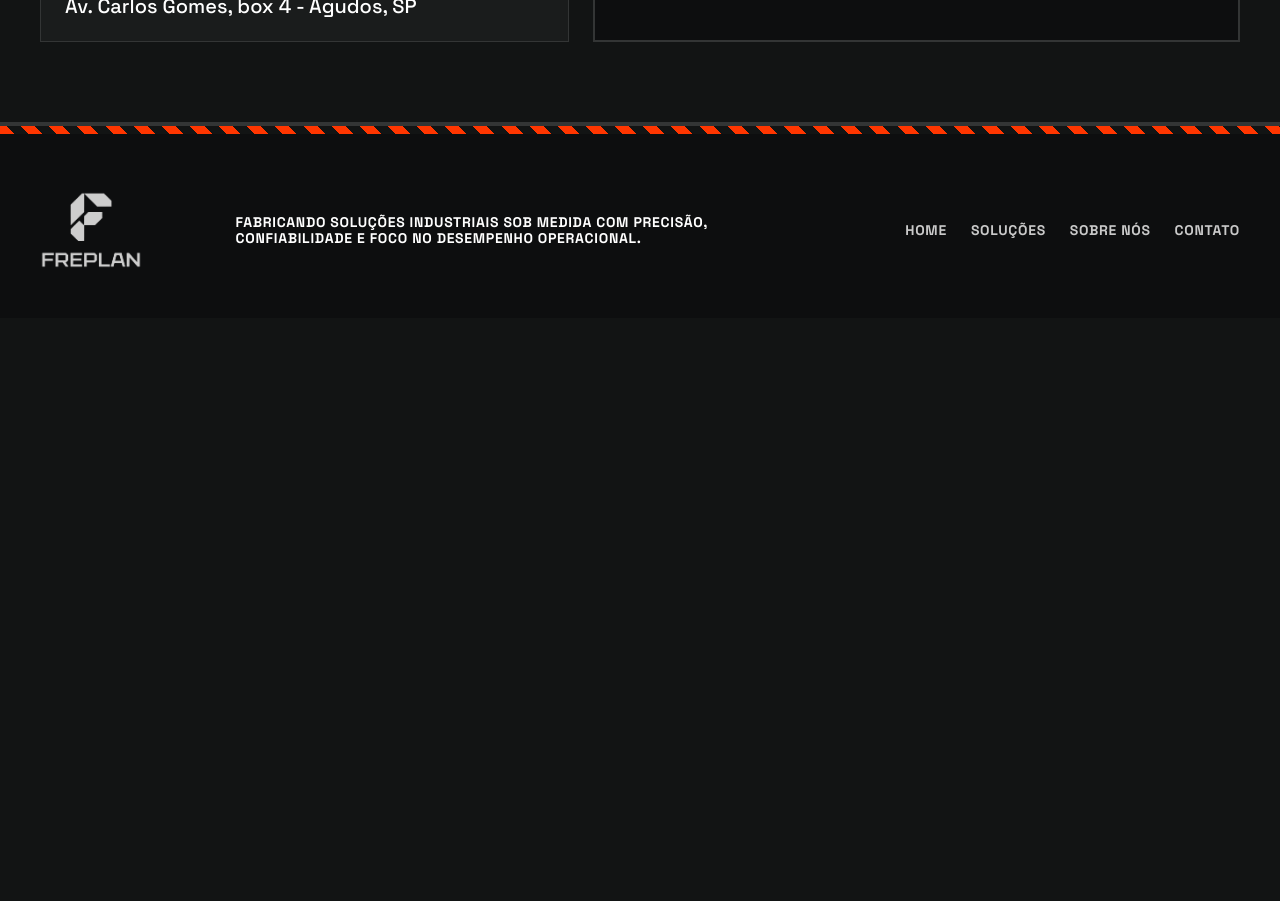
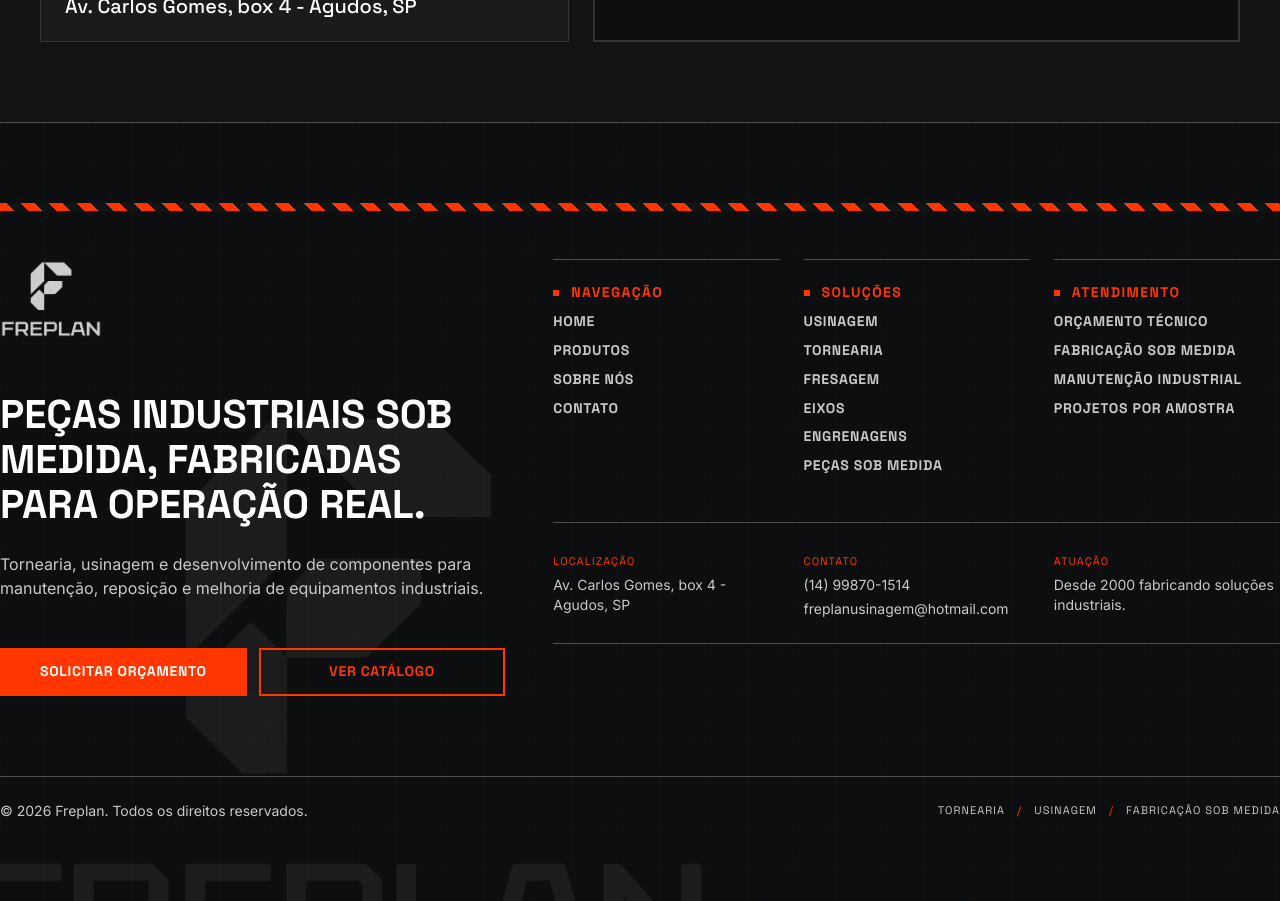
Before and after one commit to xzmuh/freplan, a React (Vite) app: page /#/contact in a window 1280 px wide. Shown: the part 1400-2301 px from the top of the page. Before the commit the page ends 1718 px from the top, so only its background shows below. Built offline with nearby package versions, Linux system fonts and the light colour scheme.

Commit message:
melhorias

```diff
--- a/src/components/Footer.jsx
+++ b/src/components/Footer.jsx
@@ -1,26 +1,150 @@
 import { Link } from 'react-router-dom';
+
+const navGroups = [
+  {
+    title: 'Navegação',
+    links: [
+      ['Home', '/'],
+      ['Produtos', '/products'],
+      ['Sobre nós', '/about'],
+      ['Contato', '/contact'],
+    ],
+  },
+  {
+    title: 'Soluções',
+    links: [
+      ['Usinagem', '/products'],
+      ['Tornearia', '/products'],
+      ['Fresagem', '/products'],
+      ['Eixos', '/products'],
+      ['Engrenagens', '/products'],
+      ['Peças sob medida', '/products'],
+    ],
+  },
+  {
+    title: 'Atendimento',
+    links: [
+      ['Orçamento técnico', '/contact'],
+      ['Fabricação sob medida', '/products'],
+      ['Manutenção industrial', '/products'],
+      ['Projetos por amostra', '/products'],
+    ],
+  },
+];
 
 export default function Footer() {
   const assetBase = import.meta.env.BASE_URL;
+  const year = new Date().getFullYear();
 
   return (
-    <footer className="bg-surface-container-lowest w-full mt-auto border-t-4 border-surface-container-highest flex flex-col md:flex-row justify-between items-center px-margin py-lg gap-md relative overflow-hidden">
-      <div className="absolute top-0 left-0 hazard-stripes-primary h-2 w-full"></div>
-      <Link to="/" className="pt-4 transition-opacity hover:opacity-85" aria-label="Freplan - Home">
+    <footer className="relative mt-auto overflow-hidden border-t border-outline-variant bg-surface-container-lowest">
+      <div className="absolute inset-0 technical-grid-soft opacity-45"></div>
       <img
-          className="h-16 w-auto max-w-[210px] object-contain md:h-20"
+        aria-hidden="true"
+        className="absolute bottom-[-38px] left-[-24px] w-[92vw] opacity-[0.035] grayscale sm:bottom-[-90px] sm:left-[-42px] sm:w-[min(72vw,760px)] sm:opacity-[0.075]"
+        src={`${assetBase}img/brand/freplan-logotipo.png`}
+        alt=""
+      />
+      {/* <img
+        aria-hidden="true"
+        className="absolute right-[max(24px,8vw)] top-1/2 hidden w-[min(24vw,320px)] -translate-y-1/2 opacity-[0.08] lg:block"
+        src={`${assetBase}img/brand/freplan-simbolo.png`}
+        alt=""
+      /> */}
+
+      <div className="relative mx-auto max-w-7xl px-margin py-xl md:px-0">
+        <div className="hazard-stripes-primary mb-lg h-2 w-full"></div>
+
+        <div className="grid grid-cols-1 gap-lg lg:grid-cols-12 lg:items-start">
+          <div className="lg:col-span-5">
+            <Link to="/" className="inline-flex transition-opacity hover:opacity-85" aria-label="Freplan - Home">
+              <img
+                className="h-16 w-auto max-w-[220px] object-contain md:h-20"
                 src={`${assetBase}img/brand/freplan-logotipo.png`}
                 alt="Freplan"
               />
             </Link>
-      <div className="font-label-bold text-label-bold uppercase text-secondary text-center md:text-left pt-4 max-w-xl">
-        Fabricando soluções industriais sob medida com precisão, confiabilidade e foco no desempenho operacional.
+
+            <h2 className="mt-lg max-w-xl font-headline-lg text-headline-lg uppercase text-secondary">
+              Peças industriais sob medida, fabricadas para operação real.
+            </h2>
+            <p className="mt-md max-w-xl font-body-md text-body-md text-light-gray">
+              Tornearia, usinagem e desenvolvimento de componentes para manutenção, reposição e melhoria de equipamentos industriais.
+            </p>
+
+            <div className="mt-lg grid grid-cols-1 gap-sm sm:grid-cols-2">
+              <a
+                className="flex min-h-12 items-center justify-center bg-primary px-md py-sm font-label-bold text-label-bold uppercase text-white transition-all hover:bg-white hover:text-black active:scale-[0.98]"
+                href="https://wa.me/5514998701514?text=Ol%C3%A1%2C%20gostaria%20de%20solicitar%20um%20or%C3%A7amento%20t%C3%A9cnico%20com%20a%20Freplan."
+                target="_blank"
+                rel="noreferrer"
+              >
+                Solicitar orçamento
+              </a>
+              <Link
+                className="flex min-h-12 items-center justify-center border-2 border-primary px-md py-sm font-label-bold text-label-bold uppercase text-primary transition-all hover:bg-primary hover:text-white active:scale-[0.98]"
+                to="/products"
+              >
+                Ver catálogo
+              </Link>
             </div>
-      <div className="flex flex-wrap justify-center gap-md pt-4">
-        <Link to="/" className="text-light-gray hover:text-secondary font-label-bold text-label-bold uppercase transition-colors">Home</Link>
-        <Link to="/products" className="text-light-gray hover:text-secondary font-label-bold text-label-bold uppercase transition-colors">Soluções</Link>
-        <Link to="/about" className="text-light-gray hover:text-secondary font-label-bold text-label-bold uppercase transition-colors">Sobre nós</Link>
-        <Link to="/contact" className="text-light-gray hover:text-secondary font-label-bold text-label-bold uppercase transition-colors">Contato</Link>
+          </div>
+
+          <div className="lg:col-span-7">
+            <div className="grid grid-cols-1 gap-md md:grid-cols-3">
+              {navGroups.map((group) => (
+                <div key={group.title} className="border-t border-outline-variant pt-md">
+                  <div className="mb-sm flex items-center gap-sm">
+                    <span className="h-1.5 w-1.5 bg-primary"></span>
+                    <h3 className="font-label-bold text-label-bold uppercase tracking-widest text-primary">{group.title}</h3>
+                  </div>
+                  <nav className="flex flex-col gap-sm">
+                    {group.links.map(([label, to]) => (
+                      <Link
+                        key={label}
+                        className="font-label-bold text-label-bold uppercase text-light-gray transition-colors hover:text-secondary"
+                        to={to}
+                      >
+                        {label}
+                      </Link>
+                    ))}
+                  </nav>
+                </div>
+              ))}
+            </div>
+
+            <div className="mt-lg grid grid-cols-1 gap-md border-y border-outline-variant py-md md:grid-cols-3">
+              <div>
+                <span className="font-label-bold text-[11px] uppercase tracking-widest text-primary">Localização</span>
+                <p className="mt-xs font-body-md text-sm text-light-gray">Av. Carlos Gomes, box 4 - Agudos, SP</p>
+              </div>
+              <div>
+                <span className="font-label-bold text-[11px] uppercase tracking-widest text-primary">Contato</span>
+                <a className="mt-xs block font-body-md text-sm text-light-gray transition-colors hover:text-secondary" href="https://wa.me/5514998701514" target="_blank" rel="noreferrer">
+                  (14) 99870-1514
+                </a>
+                <a className="mt-xs block font-body-md text-sm text-light-gray transition-colors hover:text-secondary" href="mailto:[EMAIL_ADDRESS]" target="_blank" rel="noreferrer">
+                  freplanusinagem@hotmail.com
+                </a>
+              </div>
+              <div>
+                <span className="font-label-bold text-[11px] uppercase tracking-widest text-primary">Atuação</span>
+                <p className="mt-xs font-body-md text-sm text-light-gray">Desde 2000 fabricando soluções industriais.</p>
+              </div>
+            </div>
+          </div>
+        </div>
+
+        <div className="mt-xl flex flex-col gap-sm border-t border-outline-variant pt-md md:flex-row md:items-center md:justify-between">
+          <p className="font-body-md text-sm text-light-gray">© {year} Freplan. Todos os direitos reservados.</p>
+          <div className="flex flex-wrap gap-sm font-label-bold text-[11px] uppercase tracking-widest text-light-gray">
+            <span>Tornearia</span>
+            <span className="text-primary">/</span>
+            <span>Usinagem</span>
+            <span className="text-primary">/</span>
+            <span>Fabricação sob medida</span>
+          </div>
+        </div>
       </div>
     </footer>
   );
--- a/src/pages/Home.jsx
+++ b/src/pages/Home.jsx
@@ -5,11 +5,13 @@ export default function Home() {
     <>
       <section className="relative min-h-[calc(100dvh-72px)] md:min-h-[calc(100dvh-88px)] flex items-center overflow-hidden py-[clamp(40px,8dvh,88px)]">
         <div className="absolute inset-0 z-0">
-          <img alt="Estrutura industrial" className="w-full h-full object-cover opacity-25 grayscale" src="https://lh3.googleusercontent.com/aida-public/AB6AXuDdS8igT5JKuY4hS_btBXUW9yBxnKOqfIPBhg0TOeYHq30dMfQZYbGOxinj7A8b9tha4Of8MHpkQuqrCdFXquFMORXEEgYxH0vgLkKk23MTz8ZGAFvsttS78j9BtRo5i3pa-GDh_rnBF44IZu_Z_MTtHxJ6sR9aoskLOL0xXig_XncFIBFEHfHVmOUvVkky_BjEKMViOrCskY8KOdne9oZCFd4HddtWNDqtR1sHx6VsTrVMlJXISuzAZr3PYLok2X42F_qpSXPG-3QL" />
-          <div className="absolute inset-0 bg-gradient-to-r from-surface via-surface/75 to-surface/20"></div>
+          <div className="absolute inset-0 technical-grid-soft opacity-60"></div>
+          <img alt="Estrutura industrial" className="absolute inset-0 h-full w-full object-cover object-center opacity-32 grayscale" src={`${assetBase}img/hero.png`} />
+          <div className="absolute inset-0 bg-gradient-to-r from-surface/94 via-surface/72 to-surface/34"></div>
+          <div className="absolute inset-0 bg-gradient-to-b from-surface/22 via-transparent to-surface/58"></div>
           <img
             aria-hidden="true"
-            className="absolute right-[max(32px,8vw)] top-1/2 hidden w-[min(30vw,360px)] -translate-y-1/2 object-contain opacity-[0.09] lg:block"
+            className="absolute left-[max(32px,8vw)] top-1/2 hidden w-[min(30vw,360px)] -translate-y-1/2 object-contain opacity-[0.09] lg:block"
             src={`${assetBase}img/brand/freplan-simbolo.png`}
             alt=""
           />
```
Also changed, not shown: public/img/hero.png (added). Lines whose indentation alone changed are shown as unchanged.
